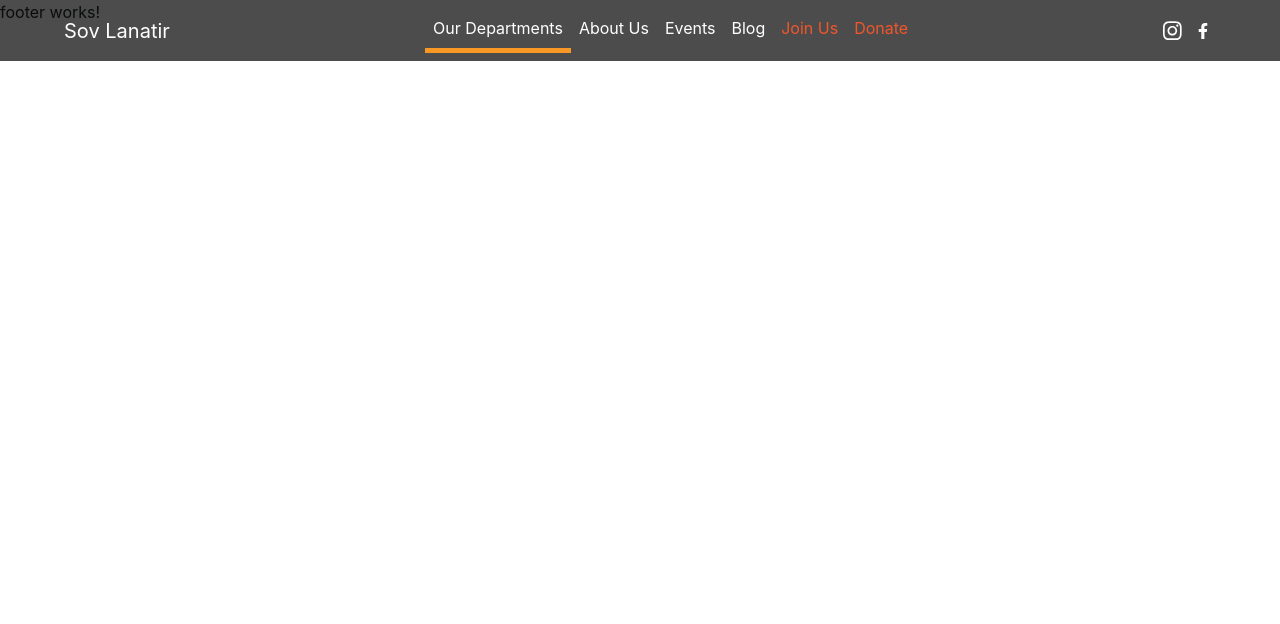
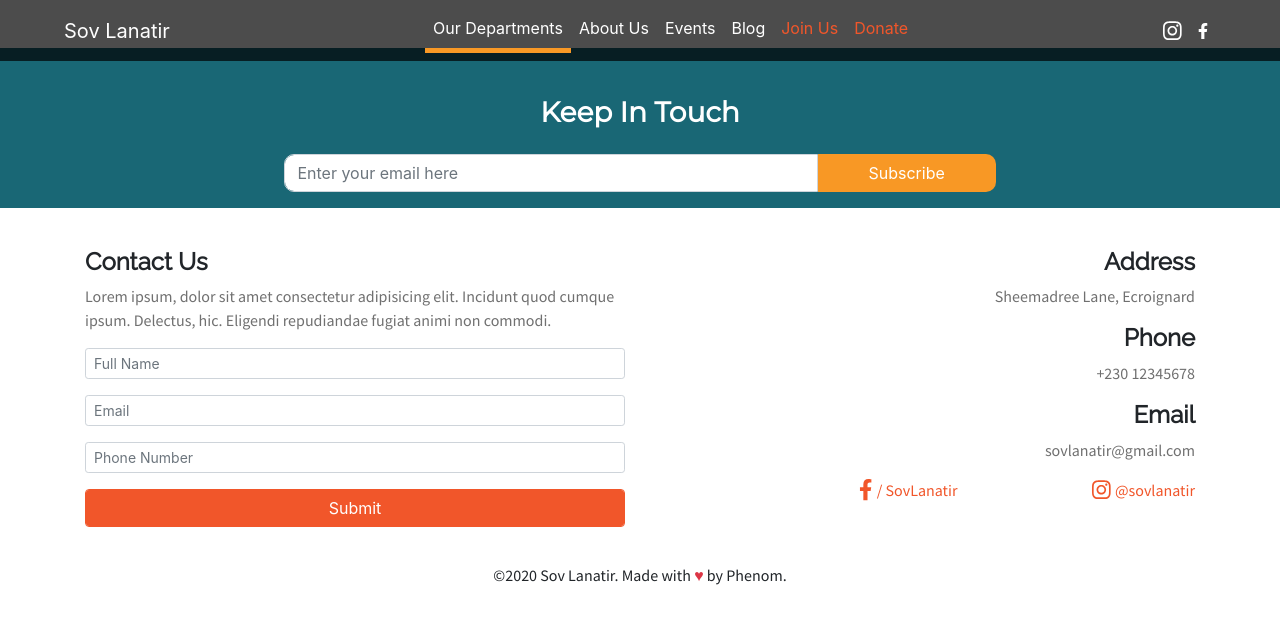
Before and after one commit to HaarshR/sln-main-website, an Angular app: page / in a window 1280 px wide. Shown: the top 624 px of the page. Built offline with nearby package versions, Linux system fonts and the light colour scheme.

Commit message:
Created new footer component

```diff
--- a/src/app/shared/footer/footer.component.html
+++ b/src/app/shared/footer/footer.component.html
@@ -1 +1,117 @@
-<p>footer works!</p>
+<footer>
+  <div class="container-fluid bg-secondary mt-5">
+    <div class="row">
+      <div class="offset-1 col-10 text-center">
+        <h3 class="pt-5 pb-3 headm text-white font-weight-bold">
+          Keep In Touch
+        </h3>
+        <form>
+          <div class="form-group">
+            <div class="row">
+              <div class="col-8 offset-md-2 col-md-6 px-0">
+                <input
+                  type="email"
+                  class="form-control"
+                  style="border-radius: 10px 0 0 10px"
+                  placeholder="Enter your email here"
+                />
+              </div>
+              <div class="col-4 col-md-2 px-0">
+                <button
+                  type="submit"
+                  class="btn btn-primary text-white form-control"
+                  style="border-radius: 0 10px 10px 0 !important; border: none"
+                >
+                  Subscribe
+                </button>
+              </div>
+            </div>
+          </div>
+        </form>
+      </div>
+    </div>
+  </div>
+  <div class="container">
+    <div class="row pt-4 pb-3">
+      <div class="col-md-6 text-left pt-3">
+        <h4 class="font-weight-bold headr">Contact Us</h4>
+        <p class="psource text-info">
+          Lorem ipsum, dolor sit amet consectetur adipisicing elit. Incidunt
+          quod cumque ipsum. Delectus, hic. Eligendi repudiandae fugiat animi
+          non commodi.
+        </p>
+        <form>
+          <div class="form-group">
+            <input
+              type="tel"
+              name="fname"
+              id="fname"
+              class="form-control form-control-sm"
+              placeholder="Full Name"
+              required
+            />
+          </div>
+          <div class="form-group">
+            <input
+              type="email"
+              name="email"
+              id="email"
+              class="form-control form-control-sm"
+              placeholder="Email"
+              required
+            />
+          </div>
+          <div class="form-group">
+            <input
+              type="text"
+              name="phone"
+              id="phone"
+              class="form-control form-control-sm"
+              placeholder="Phone Number"
+              required
+            />
+          </div>
+          <div class="form-group">
+            <button type="submit" class="btn btn-warning form-control">
+              Submit
+            </button>
+          </div>
+        </form>
+      </div>
+      <div class="col-md-6 text-right pt-3">
+        <div class="row">
+          <div class="col-12">
+            <h4 class="font-weight-bold headr">Address</h4>
+            <p class="psource text-info">Sheemadree Lane, Ecroignard</p>
+            <h4 class="font-weight-bold headr">Phone</h4>
+            <p class="psource text-info">+230 12345678</p>
+            <h4 class="font-weight-bold headr">Email</h4>
+            <p class="psource text-info">sovlanatir@gmail.com</p>
+          </div>
+        </div>
+        <div class="row">
+          <div class="offset-4 col-4 offset-md-2 col-md-5 text-warning">
+            <a class="psource text-warning"
+              ><fa-icon [icon]="faFacebook" class="px-1" size="lg"></fa-icon>/
+              SovLanatir</a
+            >
+          </div>
+          <div class="col-4 col-md-5 text-warning">
+            <a class="psource text-warning"
+              ><fa-icon [icon]="faInstagram" class="px-1" size="lg"></fa-icon
+              >@sovlanatir</a
+            >
+          </div>
+        </div>
+      </div>
+    </div>
+    <div class="row">
+      <div class="col-12 text-center">
+        <p class="psource footer-text m-1">
+          ©2020 Sov Lanatir. Made with <span class="text-danger">♥</span> by
+          Phenom.
+        </p>
+      </div>
+    </div>
+  </div>
+</footer>
--- a/src/app/shared/footer/footer.component.ts
+++ b/src/app/shared/footer/footer.component.ts
@@ -1,15 +1,16 @@
 import { Component, OnInit } from '@angular/core';
+import { faInstagram, faFacebookF } from '@fortawesome/free-brands-svg-icons';
 
 @Component({
   selector: 'app-footer',
   templateUrl: './footer.component.html',
-  styleUrls: ['./footer.component.scss']
+  styleUrls: ['./footer.component.scss'],
 })
 export class FooterComponent implements OnInit {
+  faInstagram = faInstagram;
+  faFacebook = faFacebookF;
 
-  constructor() { }
+  constructor() {}
 
-  ngOnInit(): void {
-  }
-
+  ngOnInit(): void {}
 }
```
